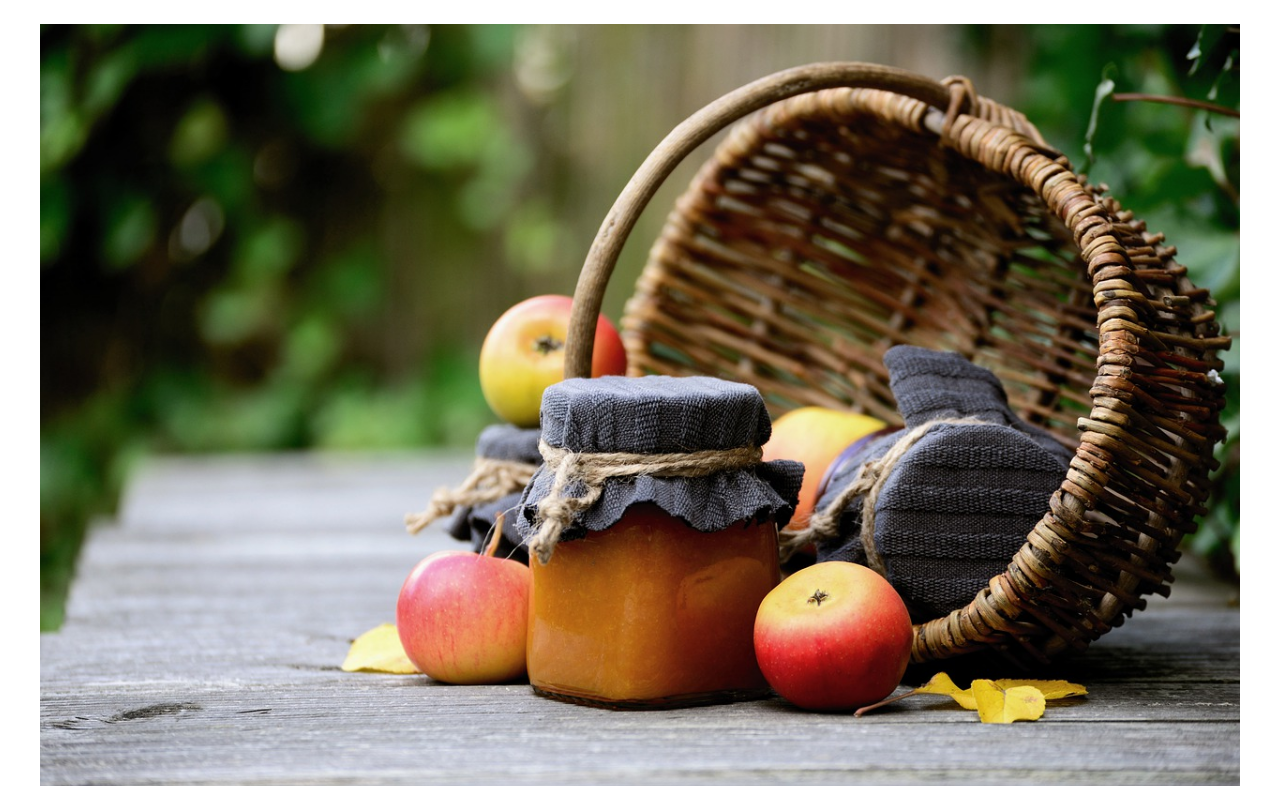
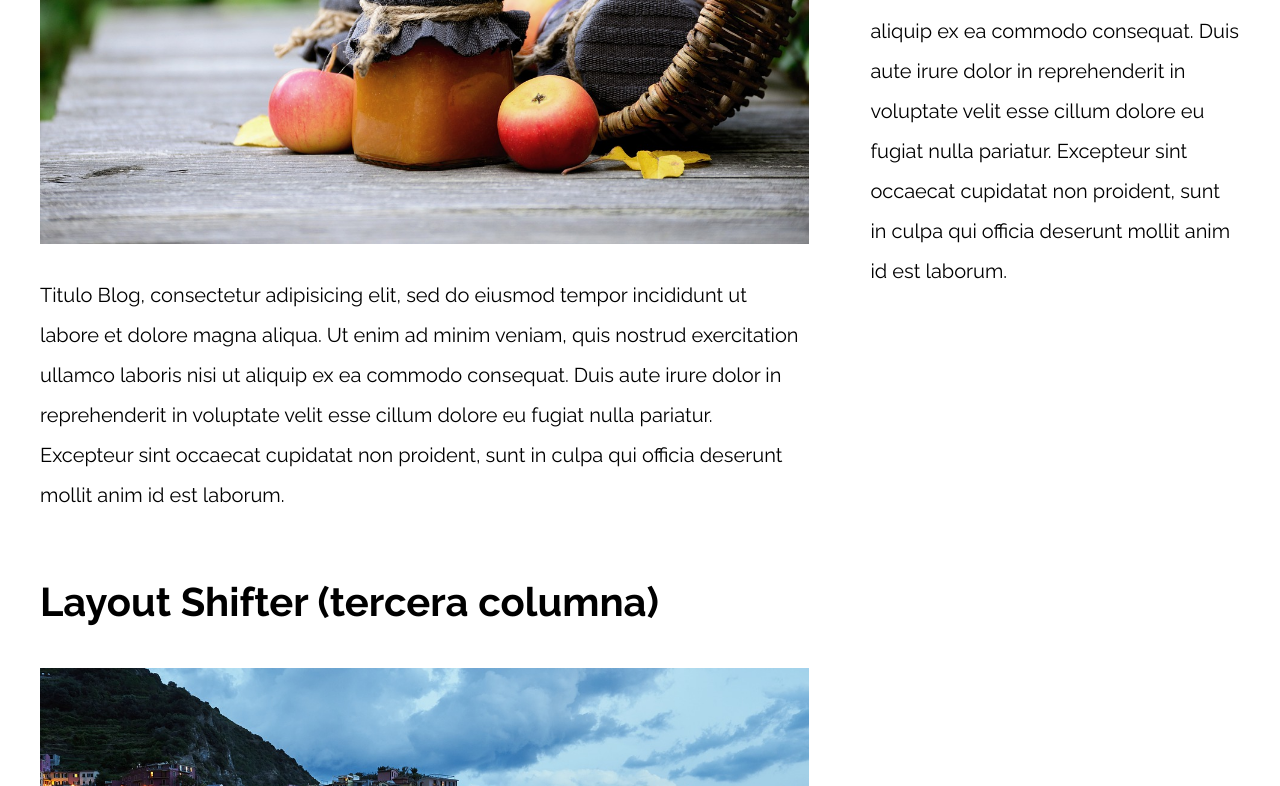
Before and after one commit to EnriqueIsra/PatronesRWD, a plain HTML site: page 12-layout_shifter_flexbox/index.html in a window 1280 px wide. Shown: the part 403-1189 px from the top of the page. Drawn offline with nearby package versions, Linux system fonts and the light colour scheme.

Commit message:
78 layout-shifter Flexbox

```diff
--- a/12-layout_shifter_flexbox/css/styles.css
+++ b/12-layout_shifter_flexbox/css/styles.css
@@ -48,3 +48,33 @@ p {
 }
 
 /** CODIGO AQUI **/
+@media (min-width: 768px) {
+    .layout-shifter {
+        display: flex;
+        flex-direction: column-reverse;
+    }
+    .contenido-principal {
+        display: flex;
+        justify-content: space-between;
+    }
+    .entrada-blog {
+        flex: 0 0 calc(50% - 3rem);
+    }
+}
+@media (min-width: 992px) {
+    .layout-shifter {
+        flex-direction: row;
+        justify-content: space-between;
+    }
+    .contenido-principal {
+        flex: 0 0 calc(66.6% - 3rem);
+        flex-wrap: wrap;
+    }
+    .sidebar {
+        order: 2;
+        flex: 0 0 calc(33.3% - 3rem);
+    }
+    .entrada-blog {
+        flex: 0 0 100%;
+    }
+}
--- a/12-layout_shifter_flexbox/index.html
+++ b/12-layout_shifter_flexbox/index.html
@@ -12,8 +12,8 @@
 
 <body>
 
-    <div class="contenedor">
-        <aside>
+    <div class="contenedor layout-shifter">
+        <aside class="sidebar">
             <h1>Titulo Blog (primera columna)</h1>
             <p>
                 Titulo Blog, consectetur adipisicing elit, sed do eiusmod tempor incididunt ut labore et dolore magna aliqua. Ut enim ad minim veniam, quis nostrud exercitation ullamco laboris nisi ut aliquip ex ea commodo consequat. Duis aute irure dolor in reprehenderit
@@ -21,7 +21,7 @@
             </p>
         </aside>
 
-        <main>
+        <main class="contenido-principal">
             <article class="entrada-blog">
                 <h1>Layout Shifter (segunda columna)</h1>
                 <img src="img/imagen1.jpg">
```
